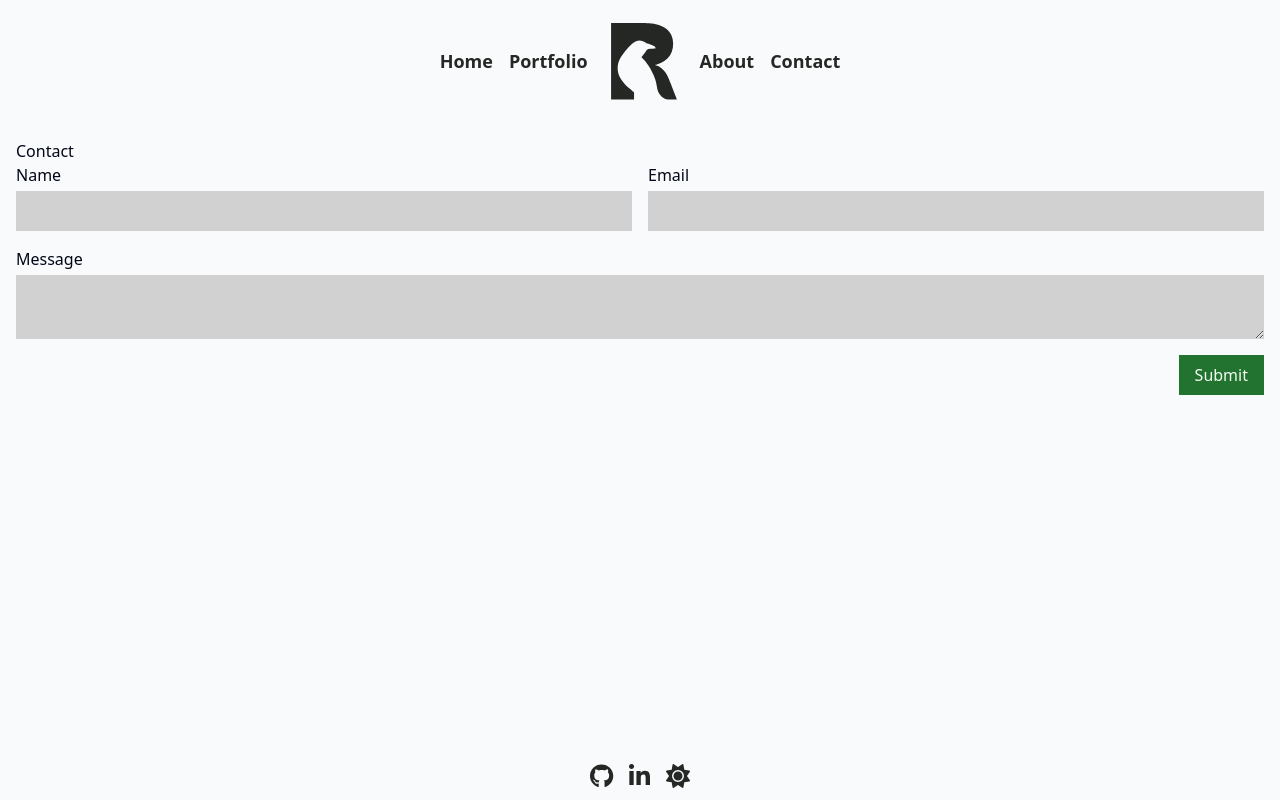
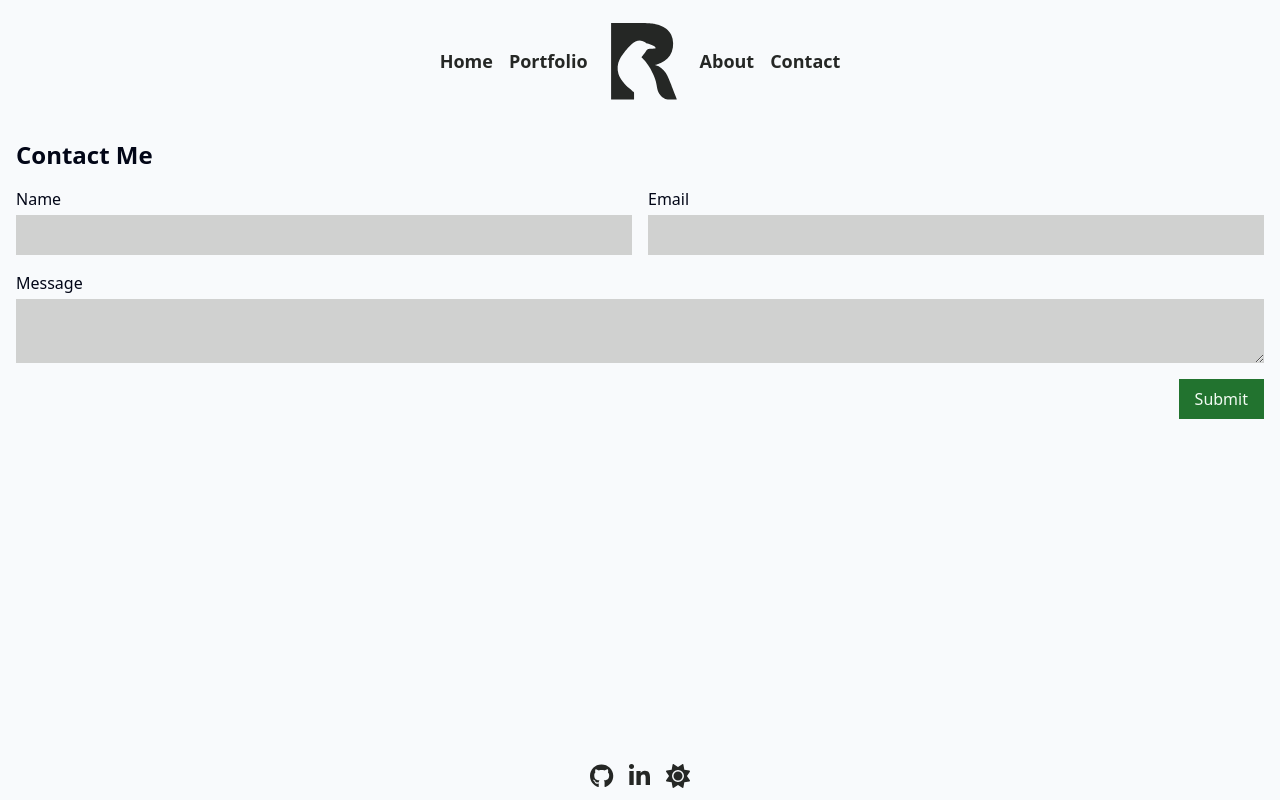
Before and after one commit to reinerb/btreiner-dot-com, a Next.js app: page /contact in a window 1280 px wide. Built offline with nearby package versions, Linux system fonts and the light colour scheme.

Commit message:
Style header for contact page

```diff
--- a/pages/contact.tsx
+++ b/pages/contact.tsx
@@ -8,7 +8,7 @@
       title="Contact | Ben Reiner"
       metaDescription="Need a frontend developer to help bring your vision to life? Send me a message!"
     >
-      <h1>Contact</h1>
+      <h1 className="mb-4 text-2xl font-bold">Contact Me</h1>
       <ContactForm />
     </RootLayout>
   );
```
